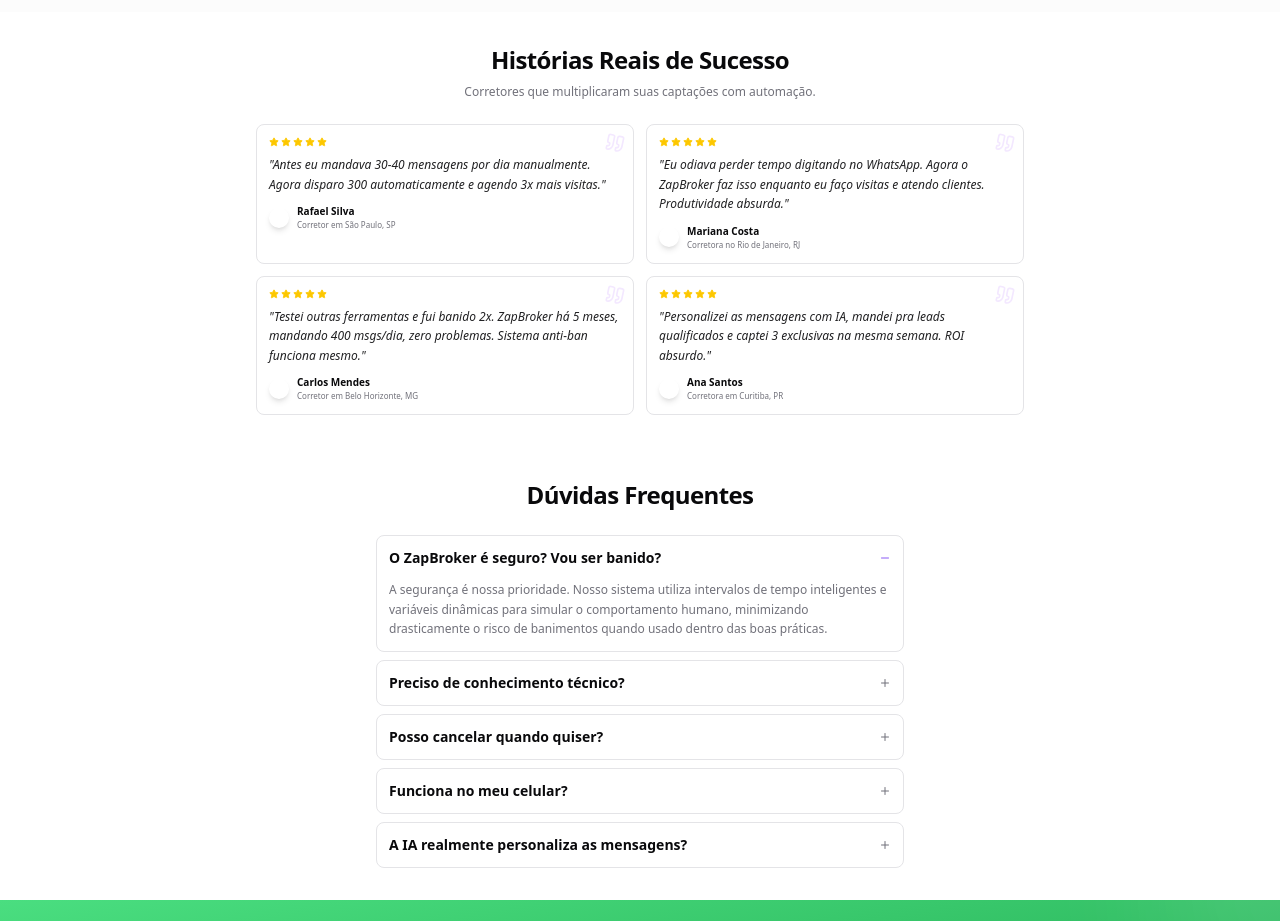
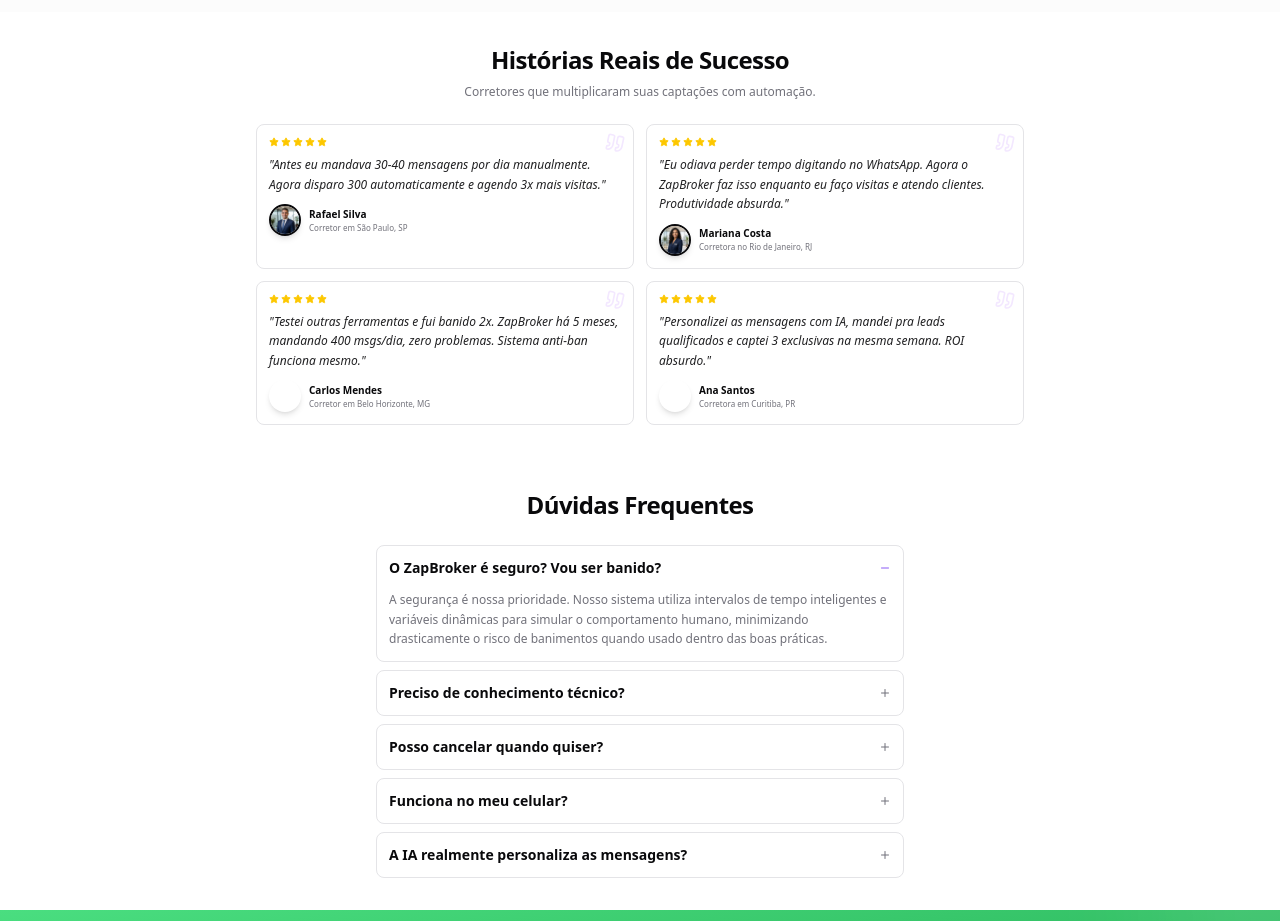
Before and after one commit to luiznunees/zapbrokerv3, a Next.js app in the folder frontend/: page / in a window 1280 px wide. Shown: the part 2080-3001 px from the top of the page. Built offline with nearby package versions, Linux system fonts and the light colour scheme; no server answers.

Commit message:
feat: adicionar imagens profissionais aos depoimentos

```diff
--- a/frontend/components/landing/Testimonials.tsx
+++ b/frontend/components/landing/Testimonials.tsx
@@ -1,15 +1,18 @@
 import { Star, Quote } from "lucide-react"
+import Image from "next/image"
 
 const TESTIMONIALS = [
     {
         quote: "Antes eu mandava 30-40 mensagens por dia manualmente. Agora disparo 300 automaticamente e agendo 3x mais visitas.",
         author: "Rafael Silva",
-        role: "Corretor em São Paulo, SP"
+        role: "Corretor em São Paulo, SP",
+        image: "/testimonials/rafael-silva.png"
     },
     {
         quote: "Eu odiava perder tempo digitando no WhatsApp. Agora o ZapBroker faz isso enquanto eu faço visitas e atendo clientes. Produtividade absurda.",
         author: "Mariana Costa",
-        role: "Corretora no Rio de Janeiro, RJ"
+        role: "Corretora no Rio de Janeiro, RJ",
+        image: "/testimonials/mariana-costa.png"
     },
     {
         quote: "Testei outras ferramentas e fui banido 2x. ZapBroker há 5 meses, mandando 400 msgs/dia, zero problemas. Sistema anti-ban funciona mesmo.",
@@ -48,9 +51,20 @@
                             <p className="text-xs font-medium italic mb-2.5 leading-relaxed relative z-10 text-foreground/90">"{t.quote}"</p>
 
                             <div className="flex items-center gap-2">
-                                <div className="w-5 h-5 rounded-full bg-gradient-to-tr from-brand-purple-400 to-brand-blue flex items-center justify-center font-bold text-white text-[9px] shadow-md">
-                                    {t.author.charAt(0)}
-                                </div>
+                                {t.image ? (
+                                    <div className="w-8 h-8 rounded-full overflow-hidden border-2 border-brand-purple-200 dark:border-brand-purple-800 shadow-md relative">
+                                        <Image
+                                            src={t.image}
+                                            alt={t.author}
+                                            fill
+                                            className="object-cover"
+                                        />
+                                    </div>
+                                ) : (
+                                    <div className="w-8 h-8 rounded-full bg-gradient-to-tr from-brand-purple-400 to-brand-blue flex items-center justify-center font-bold text-white text-xs shadow-md">
+                                        {t.author.charAt(0)}
+                                    </div>
+                                )}
                                 <div>
                                     <h4 className="font-bold text-[10px] text-foreground">{t.author}</h4>
                                     <p className="text-[8px] text-muted-foreground">{t.role}</p>
```
Also changed, not shown: frontend/public/testimonials/mariana-costa.png (added), frontend/public/testimonials/rafael-silva.png (added).
